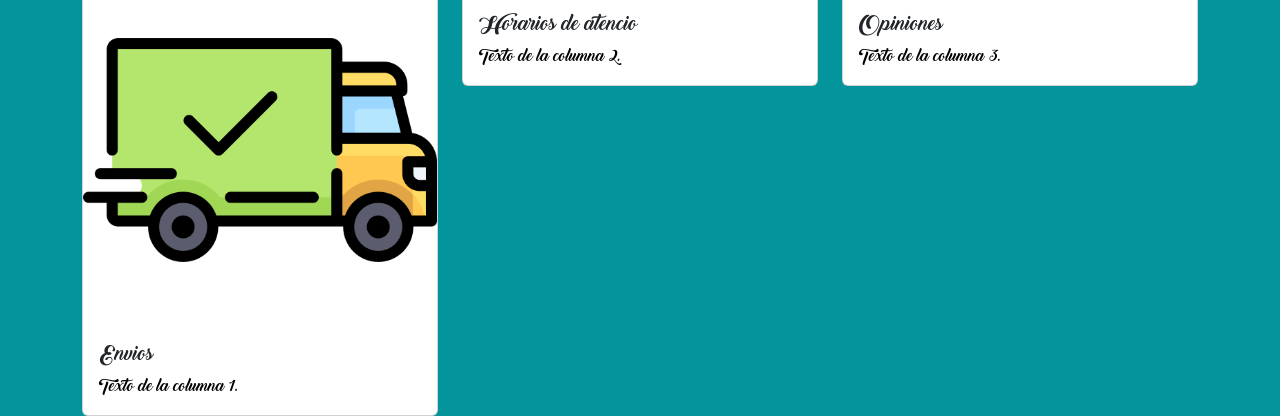
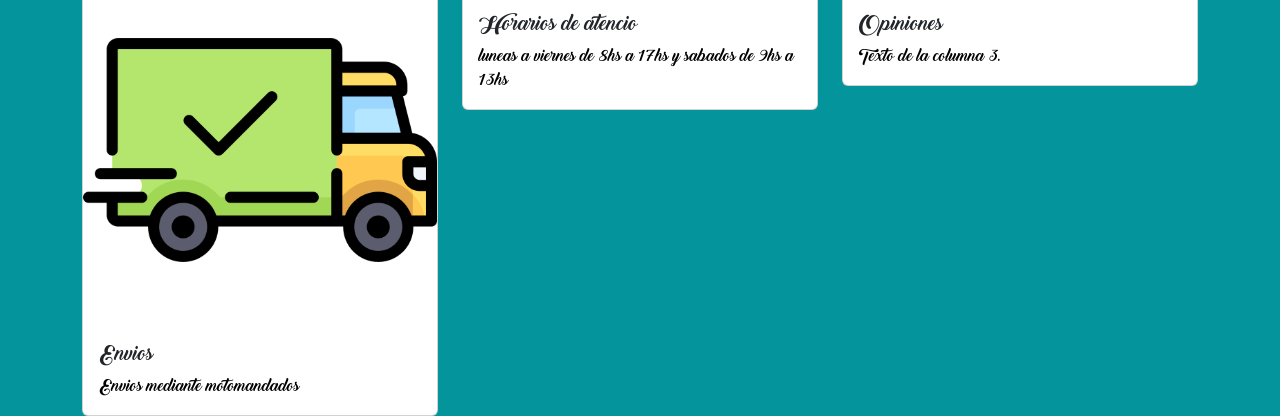
Before and after one commit to faustosimiand/Olimpio, a plain HTML site: page pages/nosotros.html in a window 1280 px wide. Shown: the part 401-817 px from the top of the page. Drawn offline with nearby package versions, Linux system fonts and the light colour scheme.

Commit message:
ultimas modif

```diff
--- a/pages/nosotros.html
+++ b/pages/nosotros.html
@@ -43,7 +43,7 @@
               <img src="../assets/Img/envios.png" class="card-img-top" alt="...">
               <div class="card-body">
                 <h5 class="card-title">Envios</h5>
-                <p class="card-text">Texto de la columna 1.</p>
+                <p class="card-text">Envios mediante motomandados </p>
               </div>
             </div>
           </div>
@@ -53,7 +53,7 @@
               <img src="../assets/Img/horario.png" class="card-img-top" alt="...">
               <div class="card-body">
                 <h5 class="card-title">Horarios de atencio</h5>
-                <p class="card-text">Texto de la columna 2.</p>
+                <p class="card-text">luneas a viernes de 8hs a 17hs y sabados de 9hs a 13hs</p>
               </div>
             </div>
           </div>
```
Also changed, not shown: pages/encuentranos.html (+1 -1 lines).
